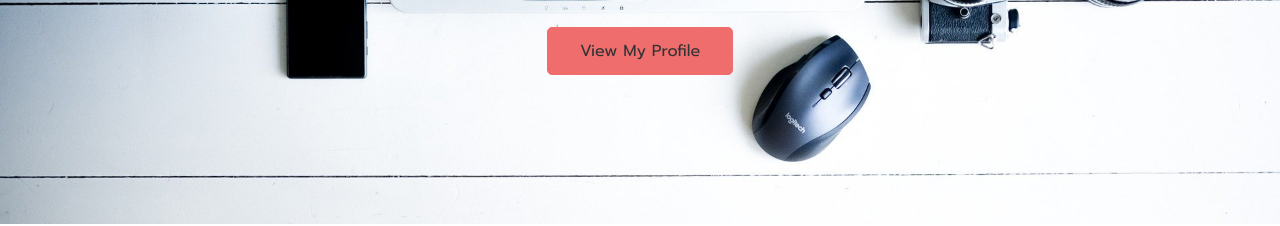
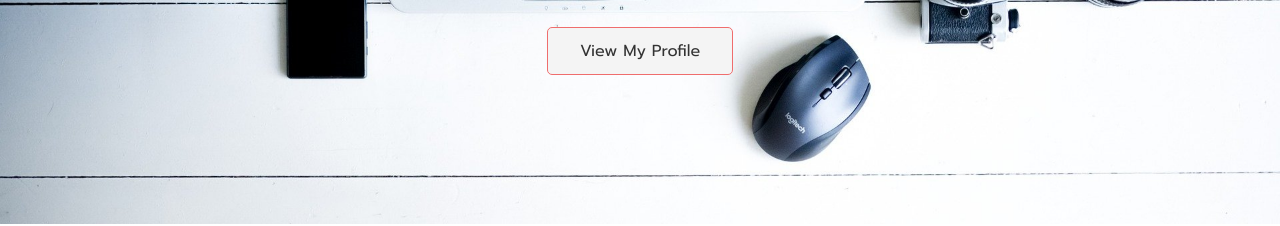
Before and after one commit to ozturk-ozgur/FREELANCER-2.0, a plain HTML site: page public/index.html in a window 1280 px wide. Shown: the part 576-802 px from the top of the page. Drawn offline with nearby package versions, Linux system fonts and the light colour scheme.

Commit message:
button color

```diff
--- a/public/index.html
+++ b/public/index.html
@@ -33,7 +33,7 @@
                 <h1 class="animate__animated animate__bounce ">Hi I'm Özgür
                     <span class="typewrite" data-period="1500" data-type='["Developer","Designer","Freelancer"]'></span>
                 </h1>
-                <a href="./about.html" class="btn-primary animate__animated animate__swing my-2">
+                <a href="./about.html" class="btn-light animate__animated animate__swing my-2">
                     View My Profile
                 </a>
             </div>
```
